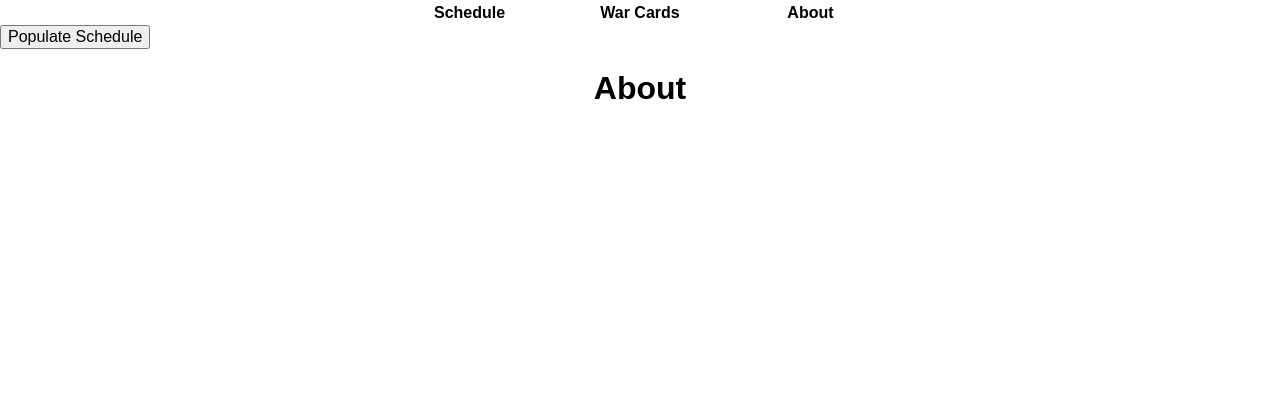
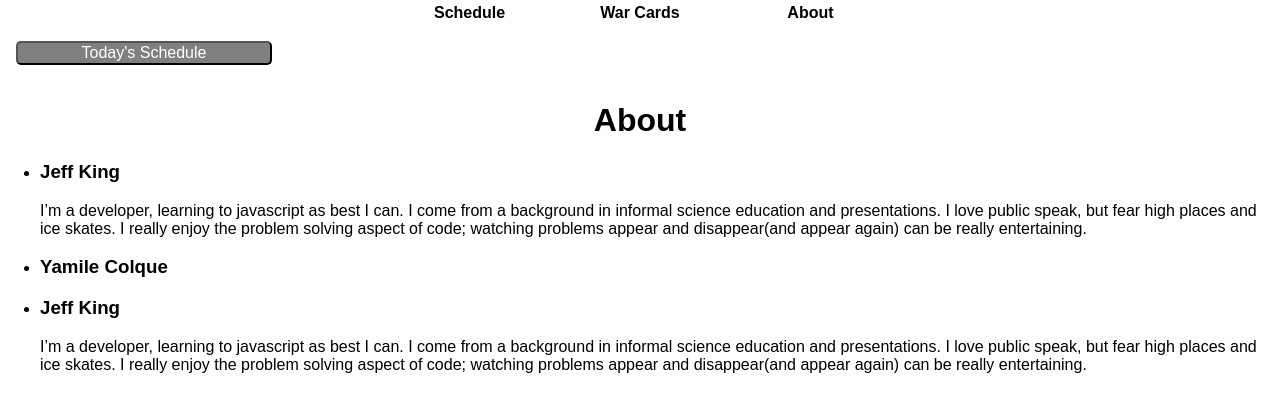
Before and after one commit to ShnowMan/Schedunator, a website: page public/index.html in a window 1280 px wide. Shown: the part 257-668 px from the top of the page. Drawn offline with nearby package versions, Linux system fonts and the light colour scheme; no server answers.

Commit message:
updated about me and fixed button

```diff
--- a/public/index.html
+++ b/public/index.html
@@ -34,10 +34,28 @@
         </tr>
       </thead>
     </table>
-      <button id="populate-schedule-button" type="button" name="PopulateSchedule">Populate Schedule</button>
+    <button id="populate-schedule-button" type="button" name="PopulateSchedule">Today's Schedule</button>
   </section>
   <section id = "about">
     <section class = "logocontainer"><h1 class = "logo">About</h1></section>
+    <ul>
+      <li>
+        <h3>Jeff King</h3>
+        <p>
+          I’m a developer, learning to javascript as best I can. I come from a background in informal science education and presentations. I love public speak, but fear high places and ice skates. I really enjoy the problem solving aspect of code; watching problems appear and disappear(and appear again) can be really entertaining.
+        </p>
+      </li>
+      <li>
+        <h3>Yamile Colque</h3>
+        <p> </p>
+      </li>
+      <li>
+        <h3>Jeff King</h3>
+        <p>
+          I’m a developer, learning to javascript as best I can. I come from a background in informal science education and presentations. I love public speak, but fear high places and ice skates. I really enjoy the problem solving aspect of code; watching problems appear and disappear(and appear again) can be really entertaining.
+        </p>
+      </li>
+    </ul>
   </section>
 </body>
 <script src = "fb.js"></script>
--- a/public/views/base.css
+++ b/public/views/base.css
@@ -82,6 +82,15 @@ form {
   display: block;
 }
 
+#populate-schedule-button{
+  background-color: grey;
+  color: white;
+  width: 20%;
+  margin: 1em;
+  border-radius: 5px;
+  font-size: 16px;
+}
+
 .label-body{
   text-align: center;
   padding-right: 5px;
```
Lines whose indentation alone changed are shown as unchanged.
